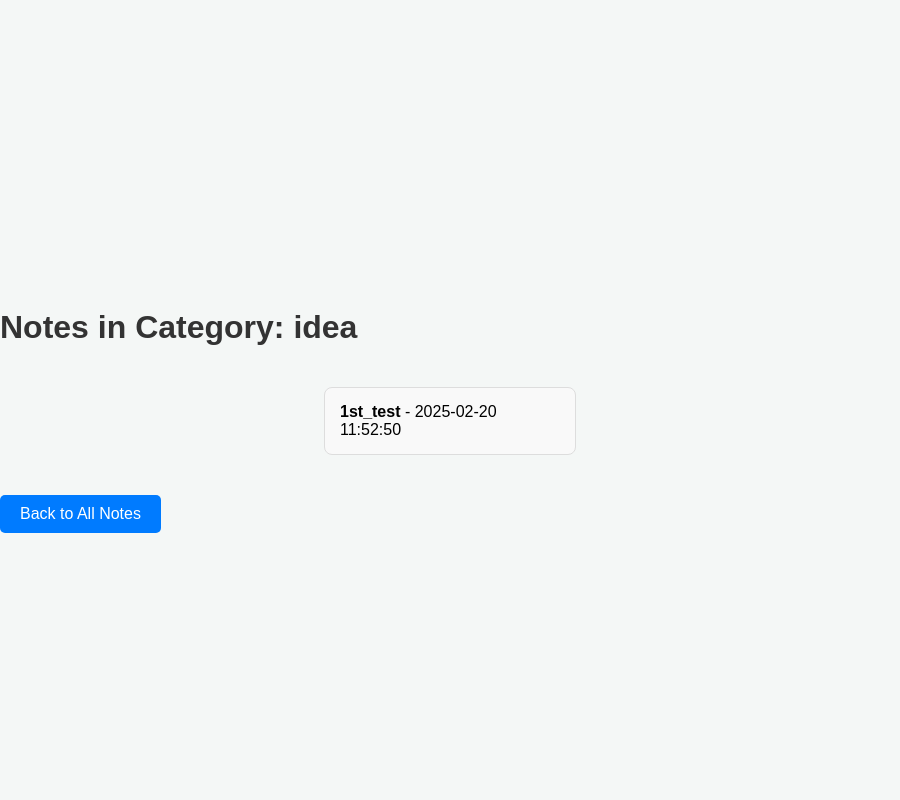
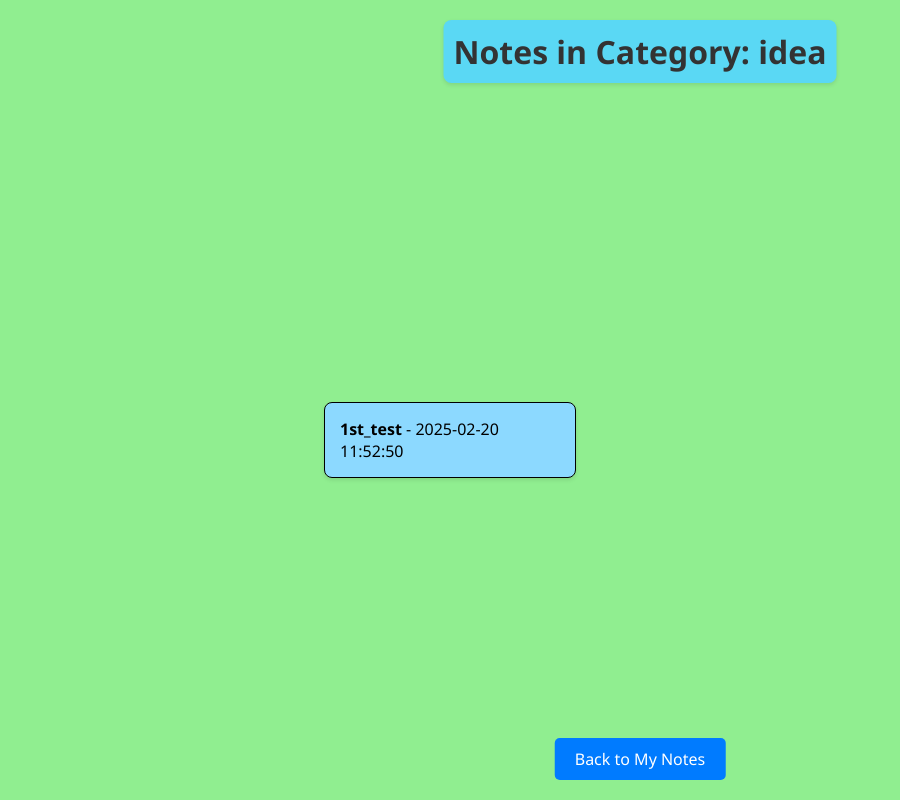
Before and after one commit to shironekoko/flask_test, a Flask app: page /category/idea in a window 1280 px wide. Shown: the whole page, without its empty margins (0-900 px from the left). Run offline with Flask 3, Linux system fonts and the light colour scheme; a user stored in the database is signed in; data comes from the database, SQL or seed files in the repository.

Commit message:
category

```diff
--- a/templates/category_notes.html
+++ b/templates/category_notes.html
@@ -6,8 +6,8 @@
     <title>Notes - {{ category }}</title>
     <style>
         body {
-            font-family: Arial, sans-serif;
-            background-color: #f4f7f6;
+            font-family: 'Segoe UI', Tahoma, Geneva, Verdana, sans-serif;
+            background-color: lightgreen;
             margin: 0;
             padding: 0;
             display: flex;
@@ -15,36 +15,45 @@
             align-items: flex-start;
             height: 100vh;
             flex-direction: column;
+            position: relative;
         }
         .header {
             text-align: center;
-            margin-top: 20px;
+            position: absolute;
+            top: 20px;
+            left: 50%;
+            transform: translateX(-50%);
+            padding: 10px;
+            background-color: #5ad8f4;
+            box-shadow: 0 2px 4px rgba(0, 0, 0, 0.1);
+            border-radius: 8px;
         }
         h1, h2 {
             color: #333;
+            margin: 0;
         }
         .note-container {
-            margin-top: 20px;
+            margin-top: 80px;
             width: 100%;
             max-width: 900px;
             display: flex;
             flex-wrap: wrap;
             justify-content: center;
             gap: 15px;
-            flex-direction: row;
         }
         .note {
-            background-color: #f9f9f9;
-            border: 1px solid #ddd;
+            background-color: #8cd9ff;
+            border: 1px solid #000000;
             padding: 15px;
             width: 220px;
             border-radius: 8px;
             cursor: pointer;
             transition: all 0.3s ease-in-out;
+            box-shadow: 0 2px 4px rgba(0, 0, 0, 0.1);
             position: relative;
         }
         .note:hover {
-            background-color: #eaeaea;
+            background-color: #8cd9ff;
             transform: scale(1.05);
         }
         .note-details {
@@ -95,6 +104,10 @@
             transition: background-color 0.3s;
             display: inline-block;
             margin-top: 20px;
+            position: absolute;
+            bottom: 20px;
+            left: 50%;
+            transform: translateX(-50%);
         }
         .back-link:hover {
             background-color: #0056b3;
@@ -129,8 +142,6 @@
         {% endif %}
     </div>
 
-    <div class="header">
-        <a href="{{ url_for('my_notes') }}" class="back-link">Back to All Notes</a>
-    </div>
+    <a href="{{ url_for('my_notes') }}" class="back-link">Back to My Notes</a>
 </body>
 </html>
```
